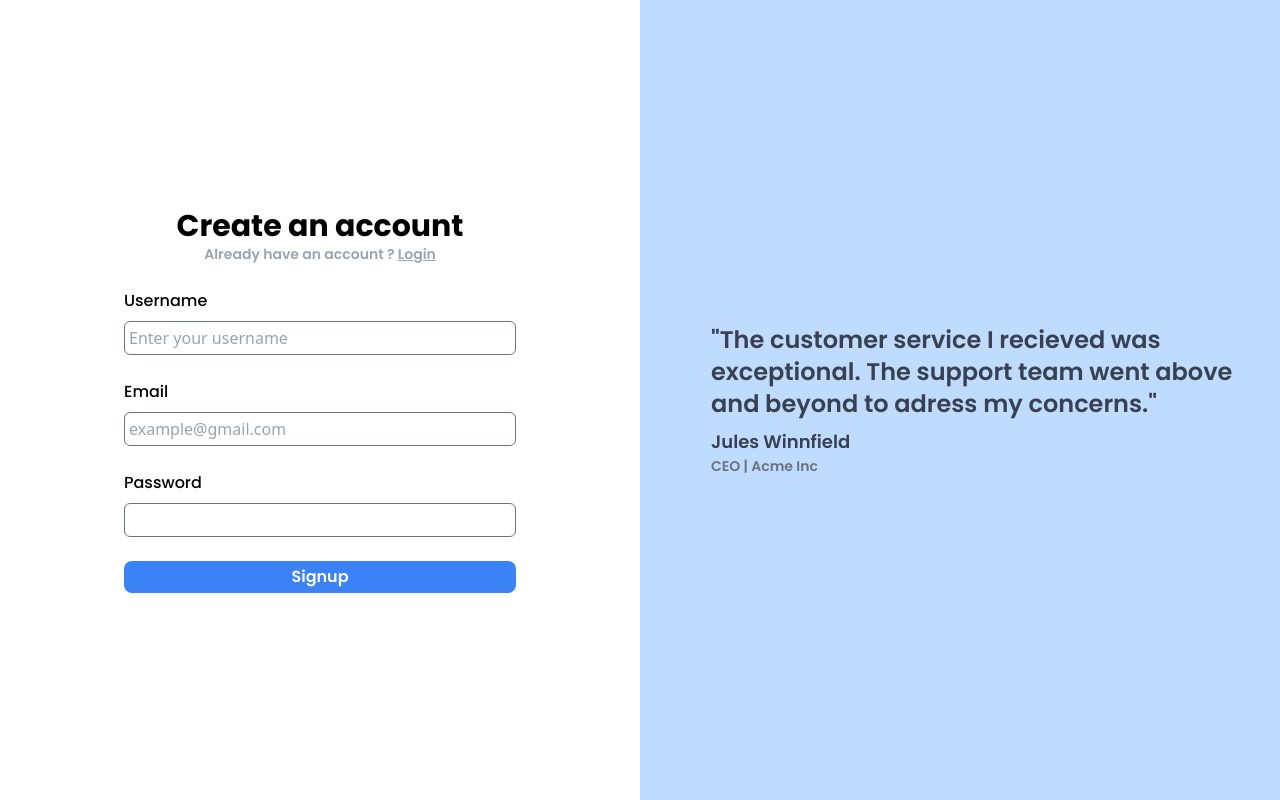
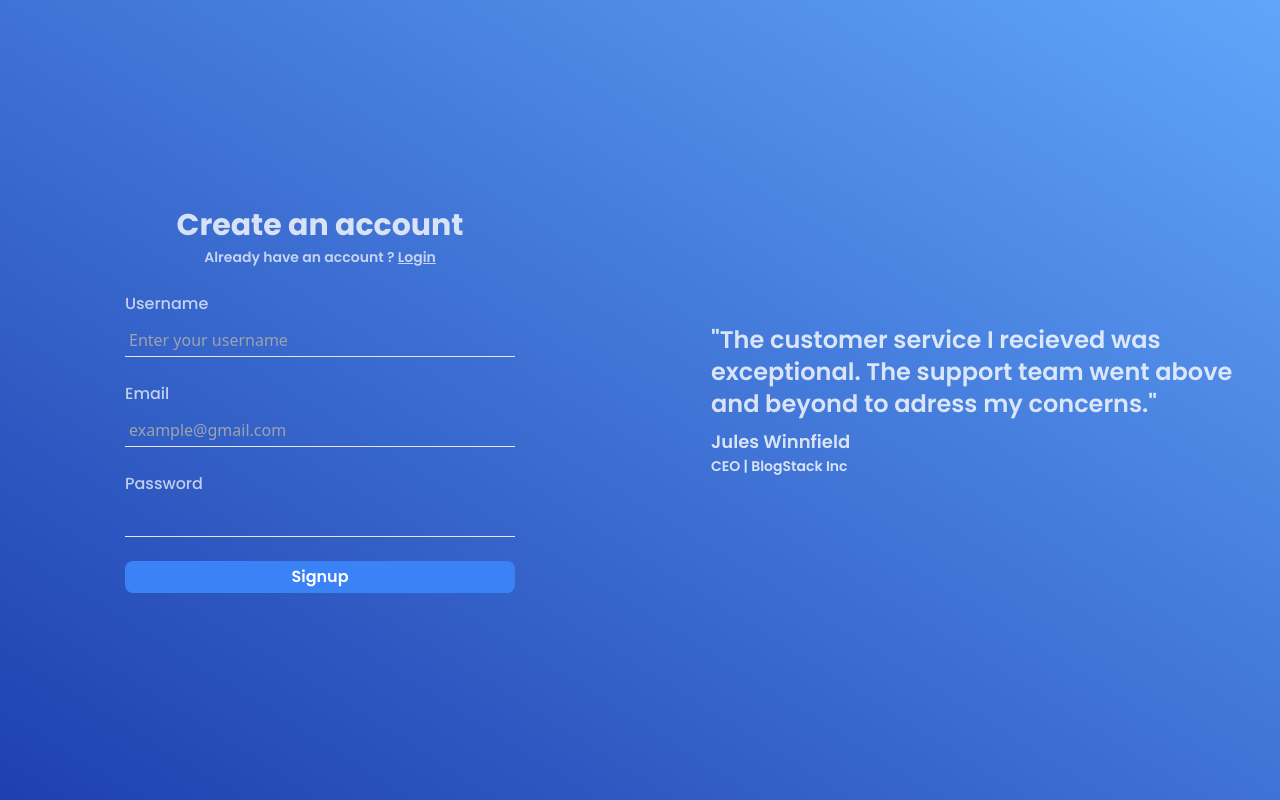
Before and after one commit to shivaraj110/BlogStack, a React (Vite) app: page /signup in a window 1280 px wide. Built offline with nearby package versions, Linux system fonts and the light colour scheme.

Commit message:
made some style changes

```diff
--- a/src/components/Quote.tsx
+++ b/src/components/Quote.tsx
@@ -1,17 +1,17 @@
 function Quote() {
   return (
-    <div className="bg-blue-200 h-screen flex flex-col pl-8 justify-center ">
+    <div className="h-screen flex flex-col pl-8 justify-center text-white/80">
       <div className="flex justify-center">
         <div className=" max-w-[530px]">
-          <div className="flex justify-center text-2xl flex-nowrap poppins-semibold mx-auto text-gray-700">
+          <div className="flex justify-center text-2xl flex-nowrap poppins-semibold mx-auto ">
             "The customer service I recieved was exceptional. The support team
             went above and beyond to adress my concerns."
           </div>
-          <div className=" text-left text-lg mt-2 poppins-semibold text-gray-700 ">
+          <div className=" text-left text-lg mt-2 poppins-semibold ">
             Jules Winnfield
           </div>
-          <div className=" text-left text-sm text-gray-500 poppins-semibold ">
-            CEO | Acme Inc
+          <div className=" text-left text-sm poppins-semibold ">
+            CEO | BlogStack Inc
           </div>
         </div>
       </div>
--- a/src/index.css
+++ b/src/index.css
@@ -122,12 +122,11 @@
   transition: 0.5s;
 }
 
-
 .tooltip-container {
   position: relative;
   display: inline-block;
-    :hover{
-      color:#1e56ff;
+  :hover {
+    color: #1e56ff;
   }
 }
 
--- a/src/pages/Signup.tsx
+++ b/src/pages/Signup.tsx
@@ -38,28 +38,28 @@ function Signup() {
   };
 
   return (
-    <div className="grid grid-cols-2">
-      <div className="md:col-span-1 col-span-2 ">
+    <div className="grid grid-cols-2 bg-gradient-to-tr from-blue-800 to-blue-400">
+      <div className="md:col-span-1 col-span-2">
         <div className=" h-screen flex flex-col justify-center">
           <div className="flex justify-center">
             <div className="flex flex-col">
-              <div className="text-3xl text-center poppins-bold">
+              <div className="text-3xl 2xl:text-[45px] text-center text-white/80 poppins-bold">
                 Create an account
               </div>
-              <div className="text-sm poppins-semibold text-center text-gray-400">
+              <div className="text-sm 2xl:text-xl mt-1 poppins-semibold text-center text-white/70">
                 Already have an account ?{" "}
                 <Link to={"/login"} className="underline cursor-pointer">
                   Login
                 </Link>
               </div>
-              <div className="poppins-medium text-left mt-[25px] mb-2">
+              <div className="poppins-medium text-left mt-[25px] mb-2 text-white/70">
                 Username
               </div>
               <div className="flex justify-start ml-0 text-left">
                 <input
                   type="text"
                   placeholder="Enter your username"
-                  className="border rounded-md p-1 pr-[155px] text-start border-gray-500"
+                  className=" p-1 pr-[155px] text-start outline-none bg-transparent border-b"
                   onChange={(e) => {
                     setSignupPayload({
                       ...signupPayload,
@@ -68,14 +68,14 @@ function Signup() {
                   }}
                 />
               </div>
-              <div className="poppins-medium text-left mt-[25px] mb-2">
+              <div className="poppins-medium text-left mt-[25px] mb-2 text-white/70">
                 Email
               </div>
               <div className="flex justify-start ml-0  text-left">
                 <input
                   type="email"
                   placeholder="example@gmail.com"
-                  className="border rounded-md p-1 pr-[155px] text-start border-gray-500"
+                  className=" p-1 pr-[155px] text-start outline-none bg-transparent border-b"
                   onChange={(e) => {
                     setSignupPayload({
                       ...signupPayload,
@@ -84,14 +84,14 @@ function Signup() {
                   }}
                 />
               </div>
-              <div className="poppins-medium text-left mt-[25px] mb-2">
+              <div className="poppins-medium text-left mt-[25px] mb-2 text-white/70">
                 Password
               </div>
               <div className="flex justify-start ml-0 text-left">
                 <input
                   type="password"
                   placeholder=""
-                  className="border rounded-md p-1 pr-[155px] text-start border-gray-500"
+                  className=" p-1 pr-[155px] outline-none text-start bg-transparent border-b"
                   onChange={(e) => {
                     setSignupPayload({
                       ...signupPayload,
```
Lines whose indentation alone changed are shown as unchanged.
